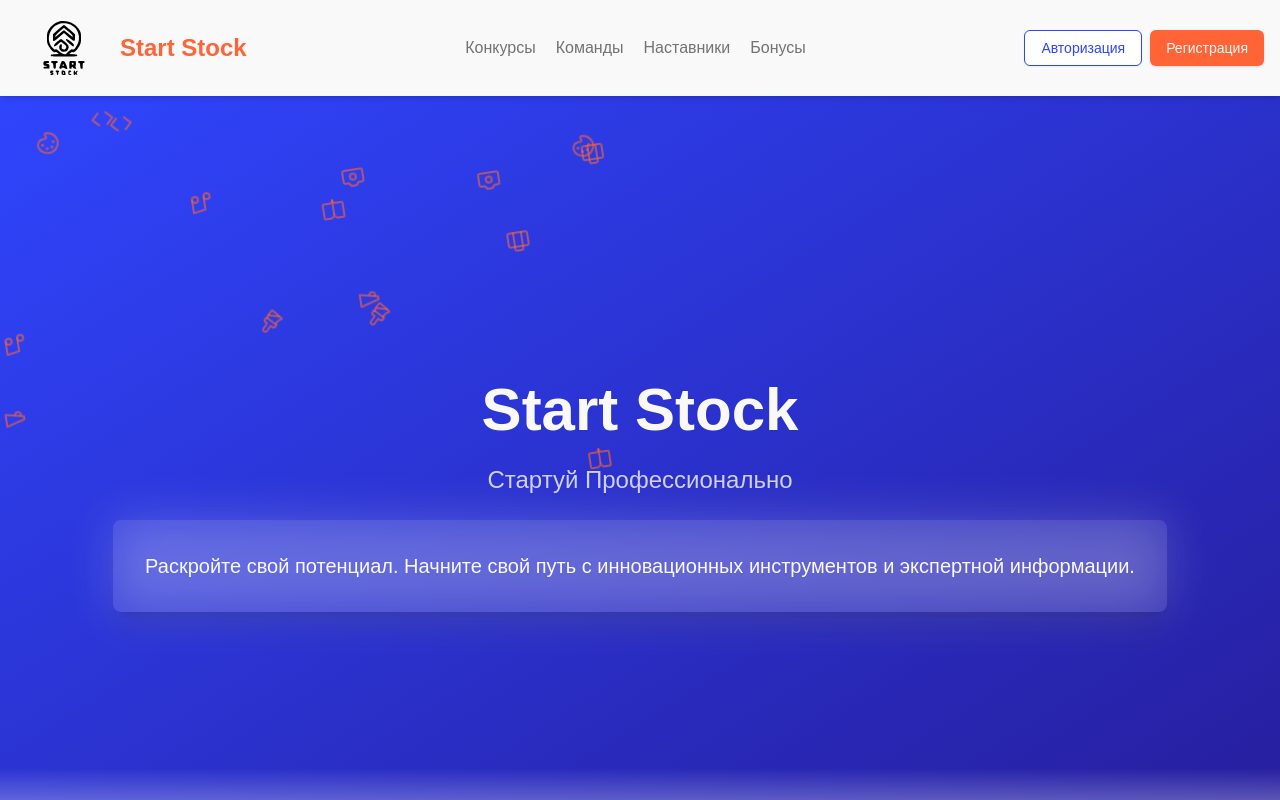
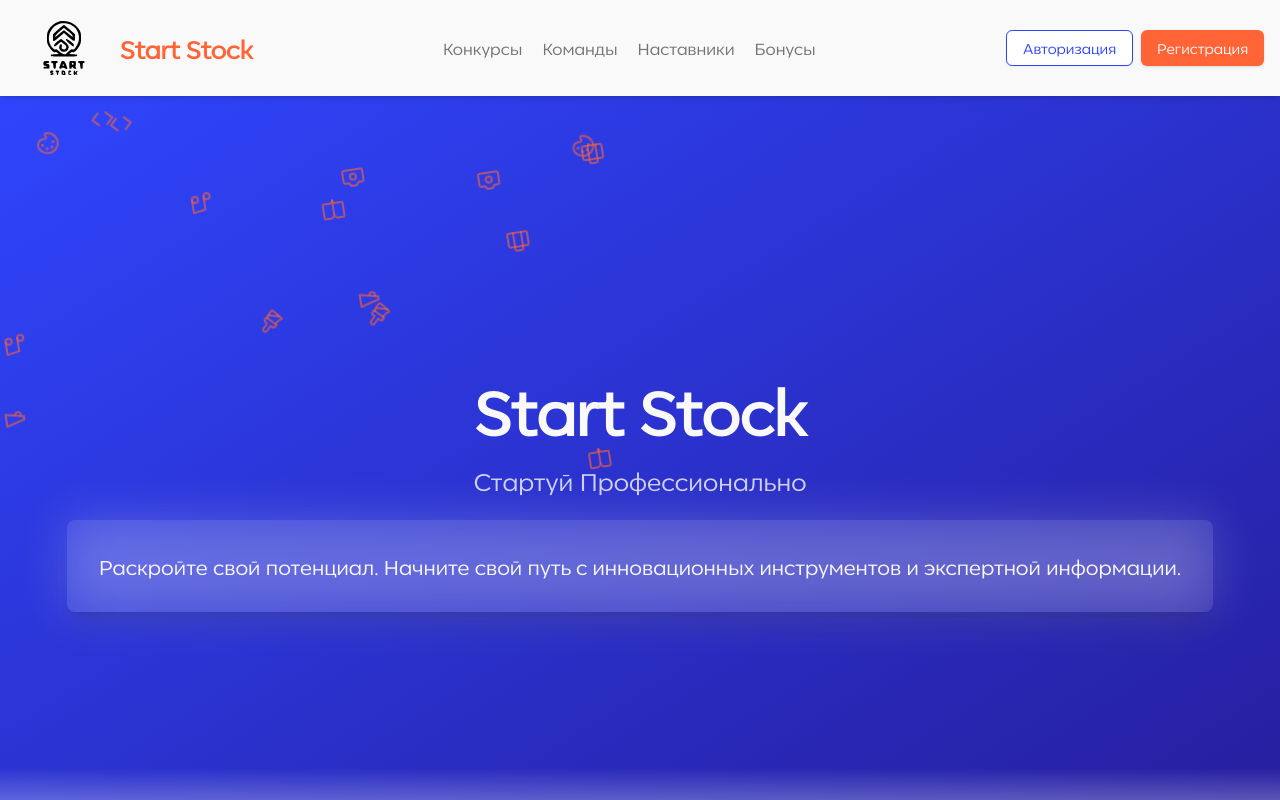
Before and after one commit to Leladatan/start_stock_frontend, a Next.js app: page / in a window 1280 px wide. Shown: the top 800 px of the page. Built offline with nearby package versions, Linux system fonts and the light colour scheme.

Commit message:
Added: Добавил шрифт

```diff
--- a/src/app/globals.scss
+++ b/src/app/globals.scss
@@ -2,8 +2,16 @@
 @tailwind components;
 @tailwind utilities;
 
+@font-face {
+	font-family: "Corsa Grotesk";
+	src: url("../../public/fonts/corsagrotesk.woff") format("woff"),
+	url("../../public/fonts/corsagrotesk.ttf") format("truetype");
+	font-weight: normal;
+	font-style: normal;
+}
+
 body {
-	font-family: Arial, Helvetica, sans-serif;
+	font-family: Corsa Grotesk, sans-serif;
 }
 
 ::-webkit-scrollbar {
```
Also changed, not shown: public/fonts/corsagrotesk.ttf (added), public/fonts/corsagrotesk.woff (added).
